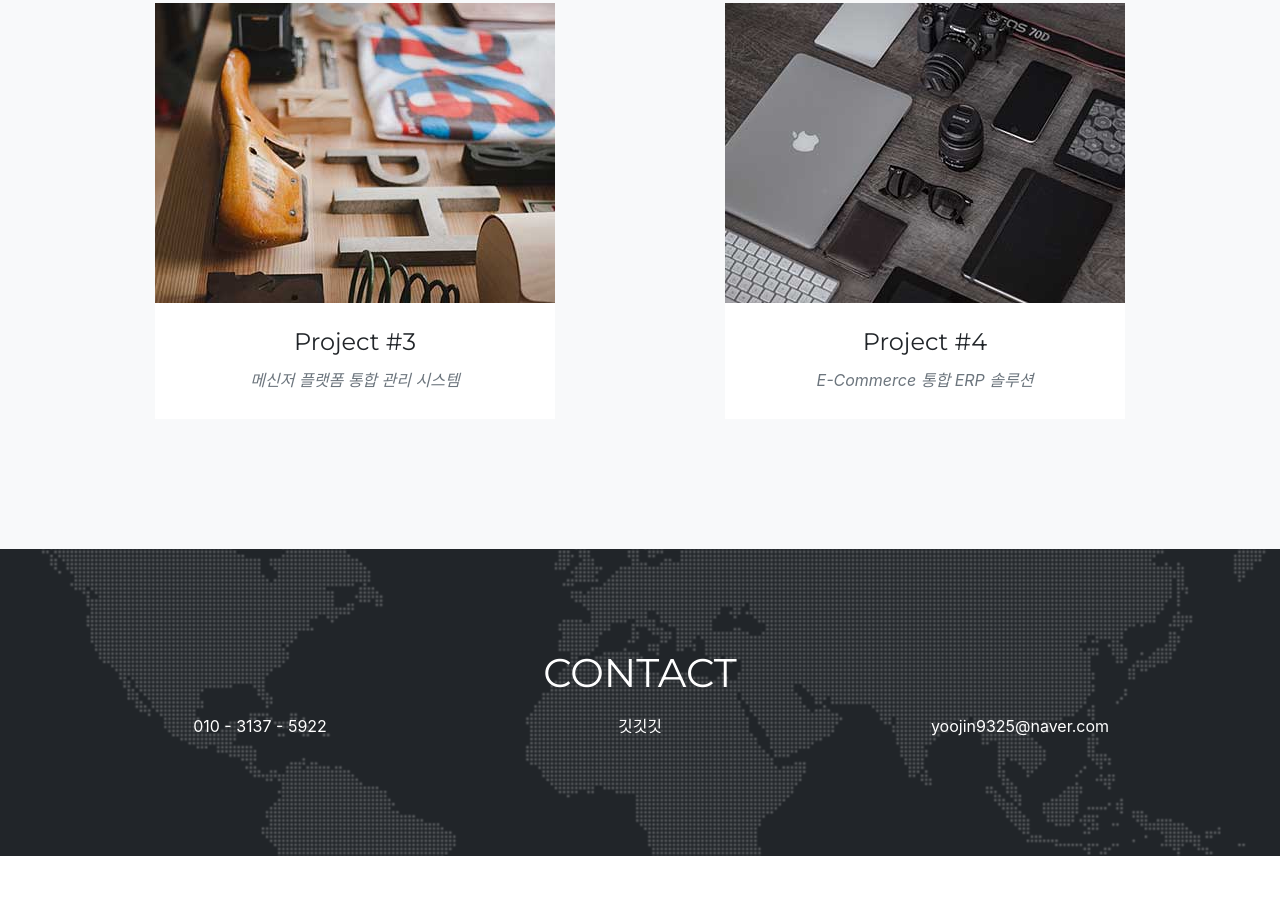
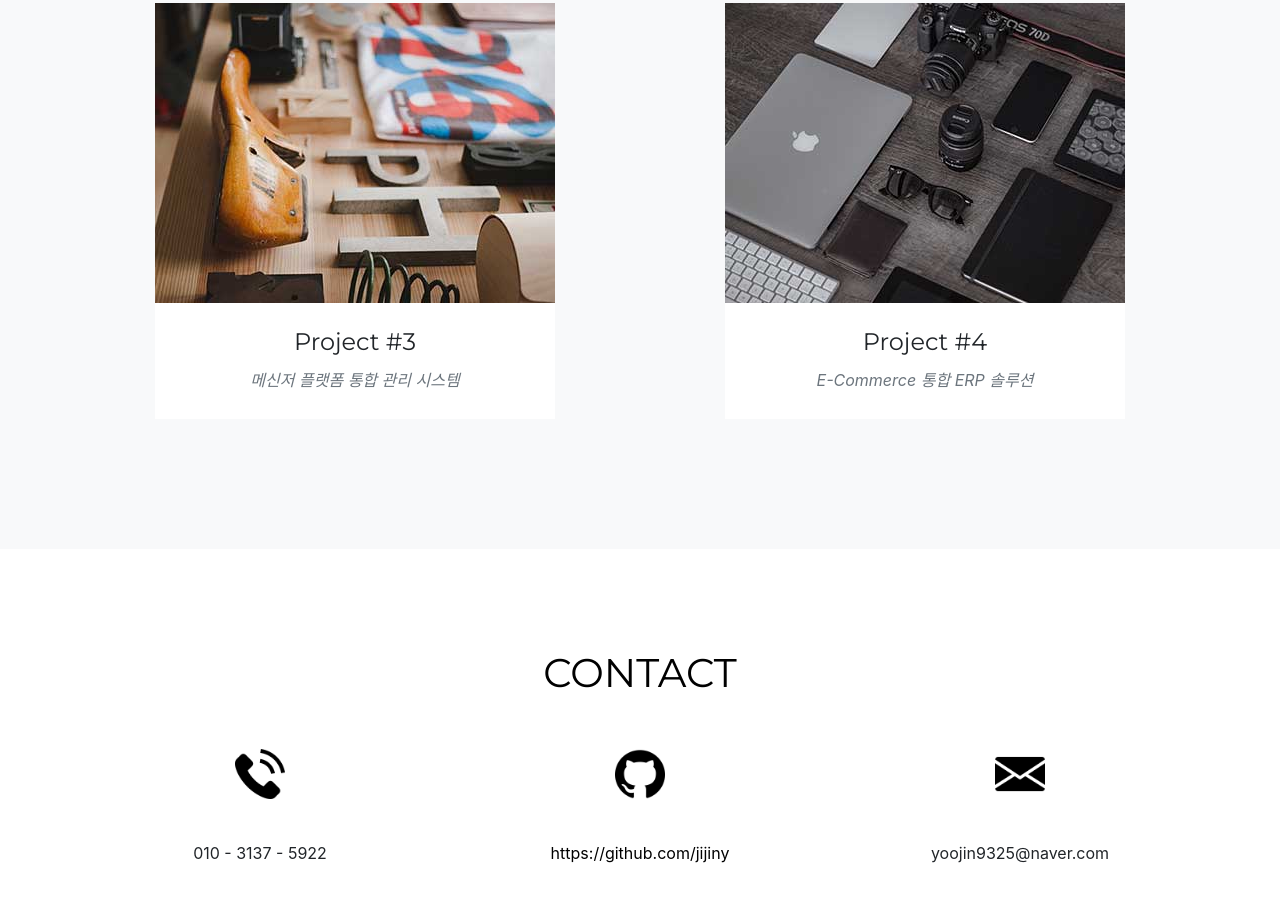
Before and after one commit to jijiny/portfolio, a website with bundled scripts: page Portfolio/WebContent/index.html in a window 1280 px wide. Shown: the part 5091-5992 px from the top of the page. Built offline with nearby package versions, Linux system fonts and the light colour scheme; files whose address does not match are found by name; a web font is replaced by a local one.

Commit message:
contact 수정

```diff
--- a/Portfolio/WebContent/index.html
+++ b/Portfolio/WebContent/index.html
@@ -324,20 +324,24 @@
     <div class="container">
       <div class="row">
         <div class="col-lg-12 text-center">
-          <h2 class="section-heading text-uppercase">Contact</h2>
+          <h2 class="section-heading text-uppercase" style="color:black">Contact</h2>
+			<h4>&nbsp;</h4>
         </div>
       </div>
       <div class="row">
         <div class="col-lg-12">
 			<div class="row text-center">
         		<div class="col-md-4">
-        			<p class="text-white">010 - 3137 - 5922</p>
+        		<img src="img/telephone.png" style="width:50px; height:50px; margin-bottom : 40px">
+        			<p>010 - 3137 - 5922</p>
        			</div>
         		<div class="col-md-4">
-        			<p class="text-white">깃깃깃</p>
+        		<img src="img/github.png" style="width:50px; height:50px; margin-bottom : 40px">
+        			<p><a href="https://github.com/jijiny" style="color:black" target="_blank">https://github.com/jijiny</a><p>
         		</div>
         		<div class="col-md-4">
-        			<p class="text-white">yoojin9325@naver.com</p>
+        		<img src="img/mail.png" style="width:50px; height:50px; margin-bottom : 40px">
+        			<p>yoojin9325@naver.com</p>
         		</div>
         	</div>
         </div>
```
Also changed, not shown: Portfolio/WebContent/css/agency.min.css, Portfolio/WebContent/img/github.png (added), Portfolio/WebContent/img/mail.png (added), Portfolio/WebContent/img/telephone.png (added).
